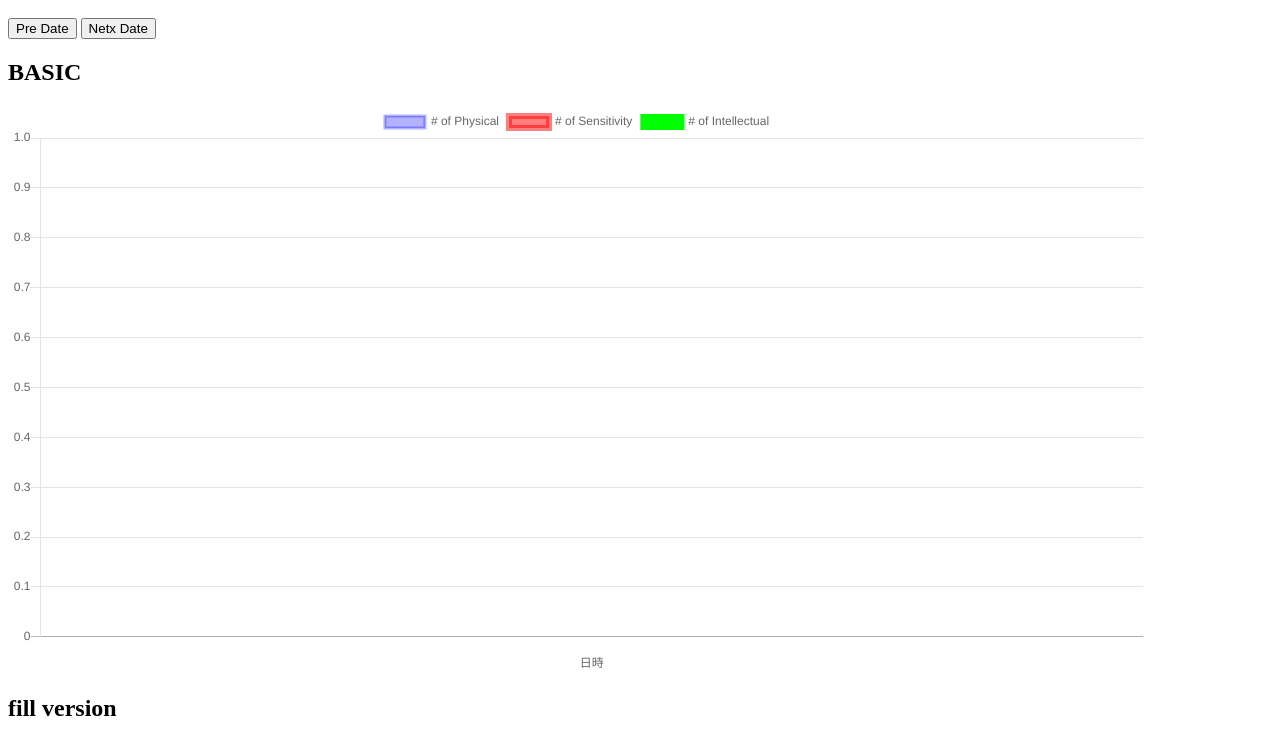
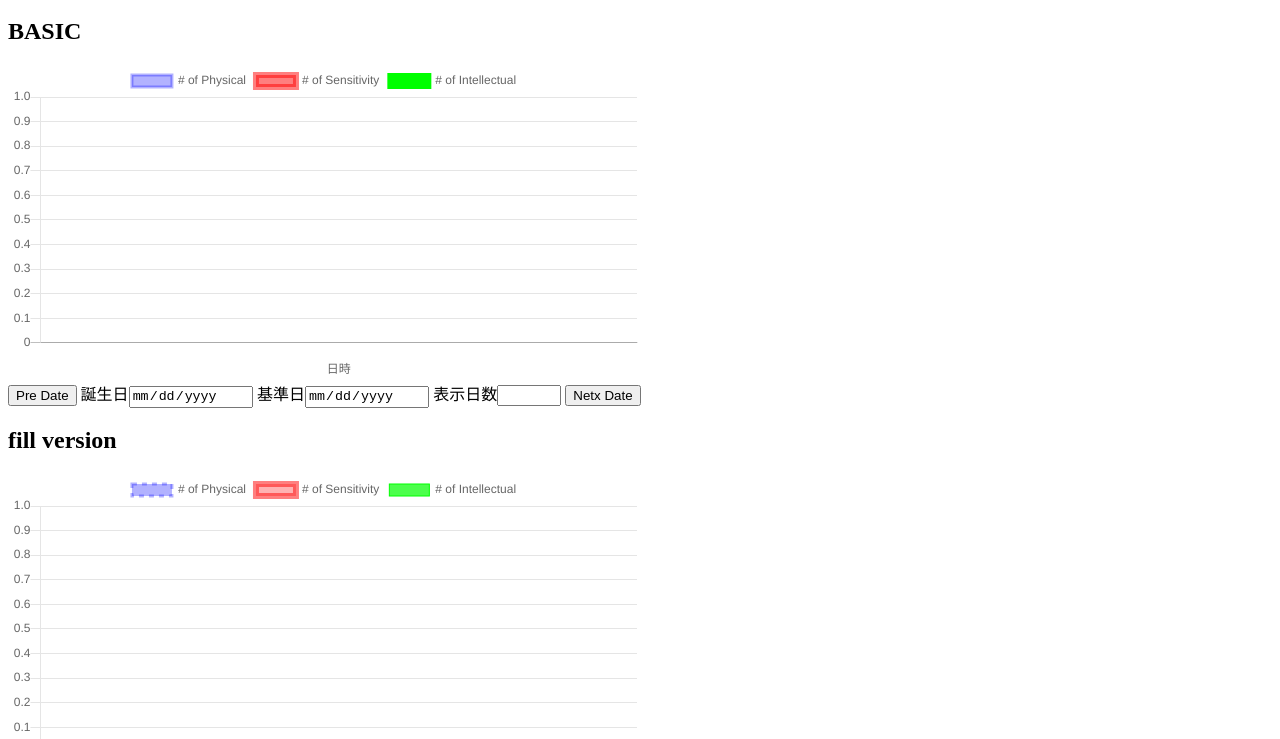
Before and after one commit to rykawamu/biorhythm_chart_project, a website: page public/chart_chart.html in a window 1280 px wide. Both pictures are taken after a click on the button "Pre Date". Shown: the part 48-787 px from the top of the page. Drawn offline with nearby package versions, Linux system fonts and the light colour scheme; no server answers.

Commit message:
chart.js画面で基準日と表示日数を変更できる操作を追加

```diff
--- a/public/chart_chart.html
+++ b/public/chart_chart.html
@@ -8,15 +8,23 @@
     </head>
 <body>
     <h1>Biorhythm Chart : chart.js Chart Sample</h1>
+
+    <h2>BASIC</h2>
+    <div style="width:50%;">
+      <canvas id="myChart_b"></canvas>
+    </div>
+
     <button id="preDate">Pre Date</button>
+    <label>誕生日</label><input type="date" name="birth_date" id="birth_date" size="16" readonly>
+    <label>基準日</label><input type="date" name="base_date" id="base_date" size="16" readonly>
+    <label>表示日数</label><input type="number" name="period" id="period" max="100" min="20">
     <button id="nextDate">Netx Date</button>
 
-    <h2>BASIC</h2>
-    <div style="width:90%;">
-      <canvas id="myChart_b"></canvas>
+    <h2>fill version</h2>
+    <div style="width:50%;">
+      <canvas id="myChart_f" width="240" height="120"></canvas>
     </div>
-    <h2>fill version</h2>
-    <canvas id="myChart_f" width="240" height="120"></canvas>
+
     <script>
         const req = new XMLHttpRequest();
         req.open( "GET", "/.netlify/functions/biorhythm" , true);
@@ -69,6 +77,11 @@
                     myChartF.update()
                 }
                 drawgraph(count)
+                // birth_date & base_date
+                let b1 = document.getElementById('birth_date');
+                b1.value = req.response.birth_date;
+                let b2 = document.getElementById('base_date');
+                b2.value = req.response.base_date;
             }
         }
 
@@ -193,7 +206,8 @@
            console.log(cur_date)
 
            chart_data_clear();
-           const url = "/.netlify/functions/biorhythm?base_date=" + cur_date + "&period=30"
+           const preiod_val = document.getElementById('period').value;
+           const url = "/.netlify/functions/biorhythm?base_date=" + cur_date + "&period=" + preiod_val
            req.open( "GET", url, true);
            req.responseType = 'json';
            req.send();
```
